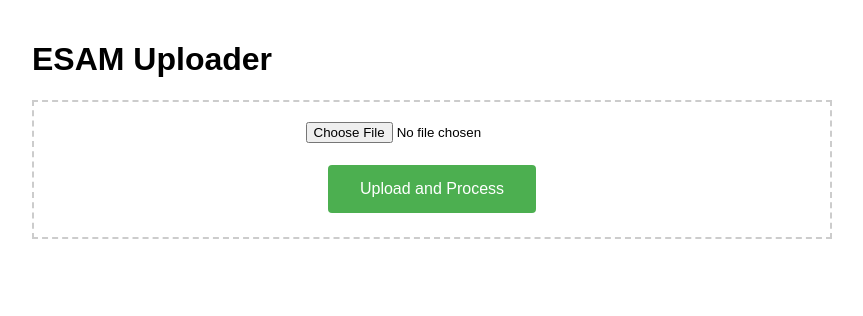
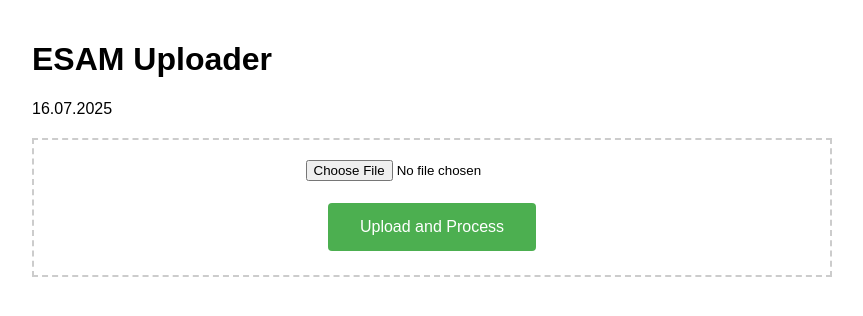
Before and after one commit to 25135-pytlewska/ESAM, a Flask app: page / in a window 1280 px wide. Shown: the top 316 px of the page, without its empty margins (208-1071 px from the left). Run offline with Flask 3, Linux system fonts and the light colour scheme.

Commit message:
[FIX] - Version

```diff
--- a/templates/upload_form.html
+++ b/templates/upload_form.html
@@ -39,6 +39,7 @@
 </head>
 <body>
     <h1>ESAM Uploader</h1>
+    <p>16.07.2025</p>
     <div class="upload-container">
         <form method="post" enctype="multipart/form-data">
             <input type="file" name="file" accept=".csv" required>
```
